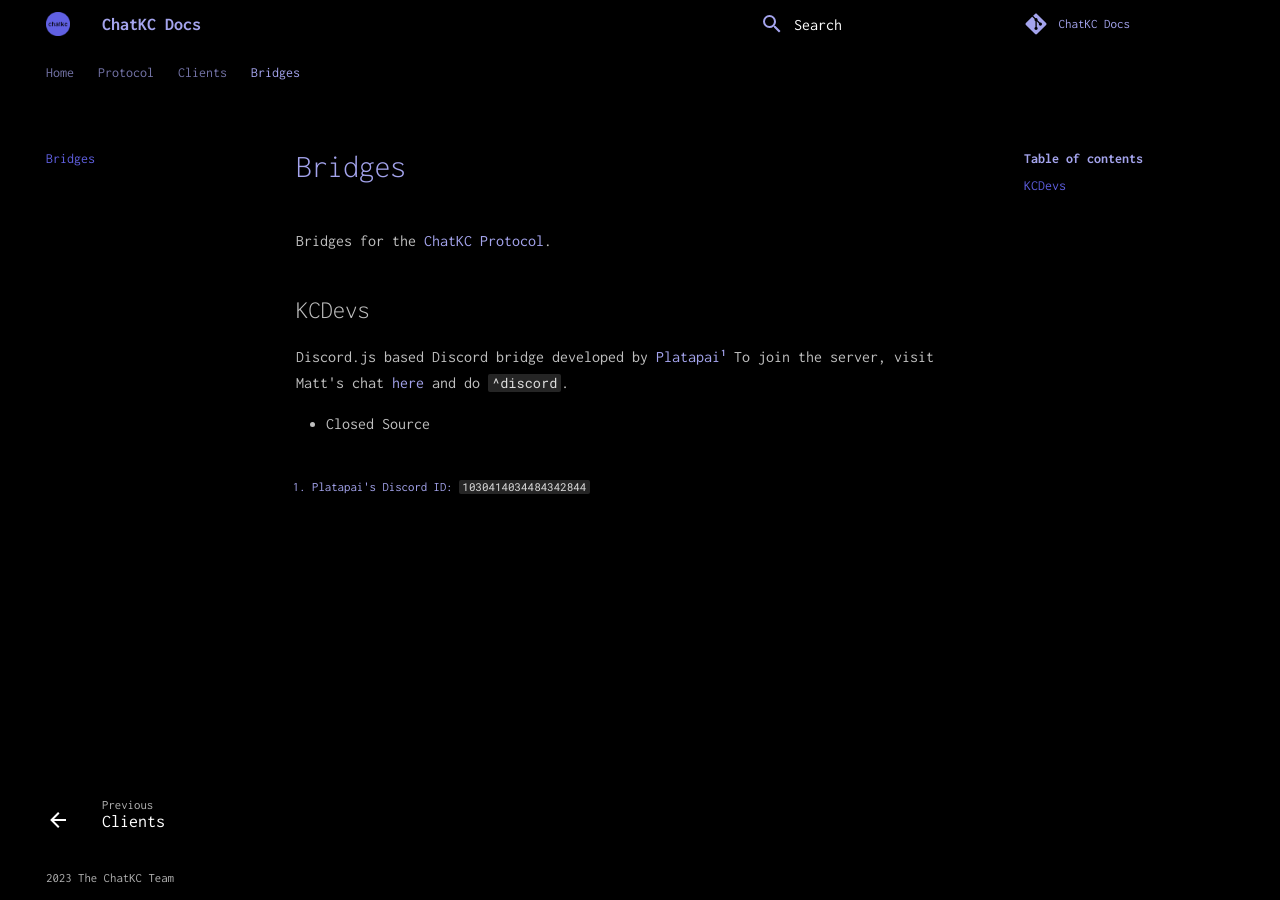
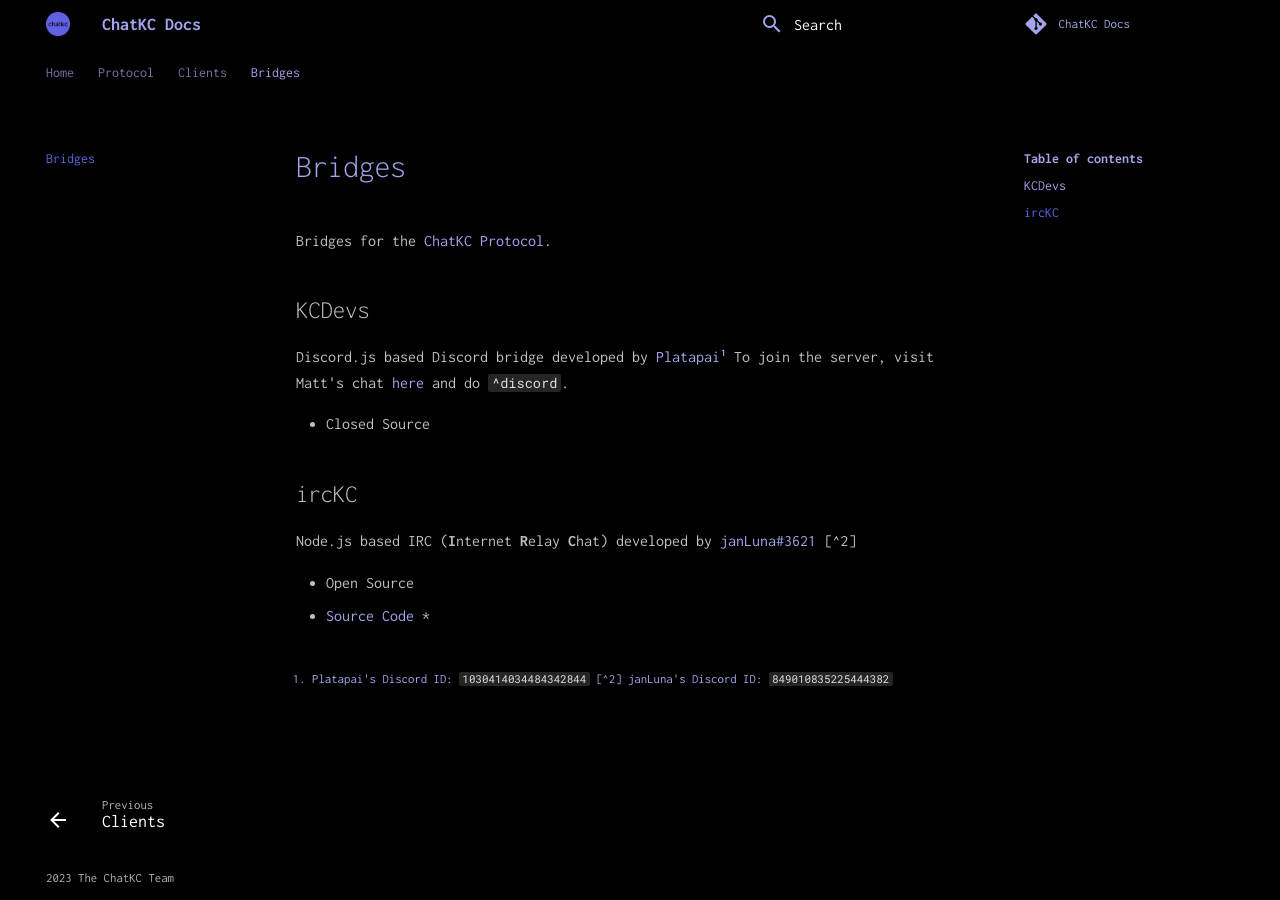
Before and after one commit to chatkc/chatkc.github.io, an MkDocs documentation site: the page built from docs/bridges.md, in a window 1280 px wide. Built offline with MkDocs 1.6.1 and Material for MkDocs 9.7.7, drawn with Linux system fonts in a browser that asks for light colours; comment, search, counter and statistics services are not loaded.

Commit message:
Oops sorry Luna... forgot to uncomment

````diff
--- a/docs/bridges.md
+++ b/docs/bridges.md
@@ -9,14 +9,14 @@
 
 * Closed Source
 
-<!--- ## ircKC
+## ircKC
 
 Node.js based IRC (**I**nternet **R**elay **C**hat) developed by [janLuna#3621](https://github.com/janLuna) [^2]
 
 * Open Source
 * [Source Code](https://github.com/janLuna/IRCkc)
 *
---->
+
 
 [^1]: Platapai's Discord ID: ```1030414034484342844```
-<!--- [^2] janLuna's Discord ID: ```849010835225444382``` --->
+[^2] janLuna's Discord ID: ```849010835225444382```
````
